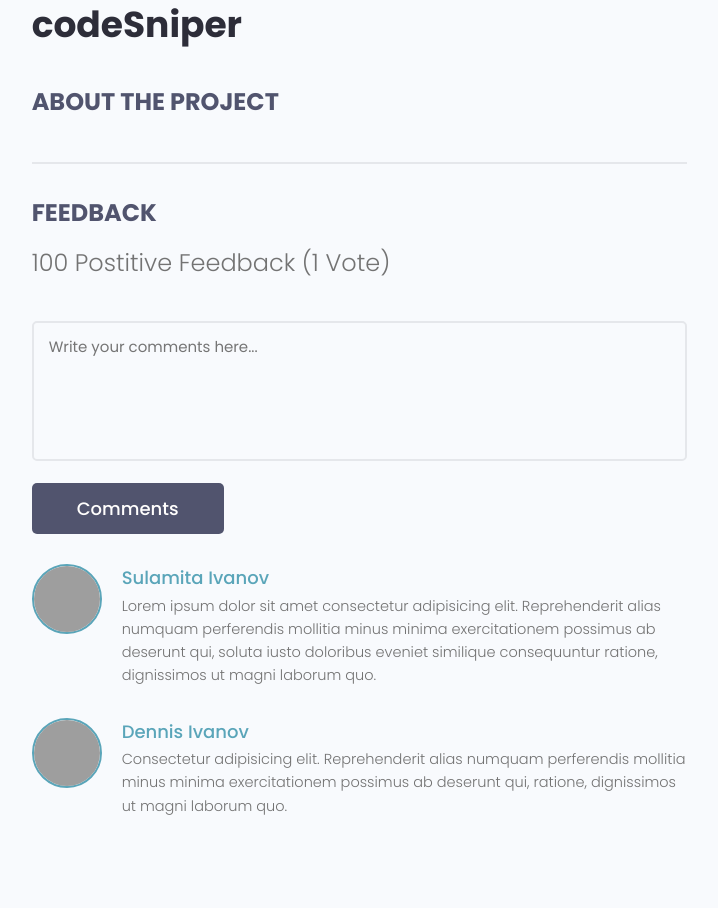
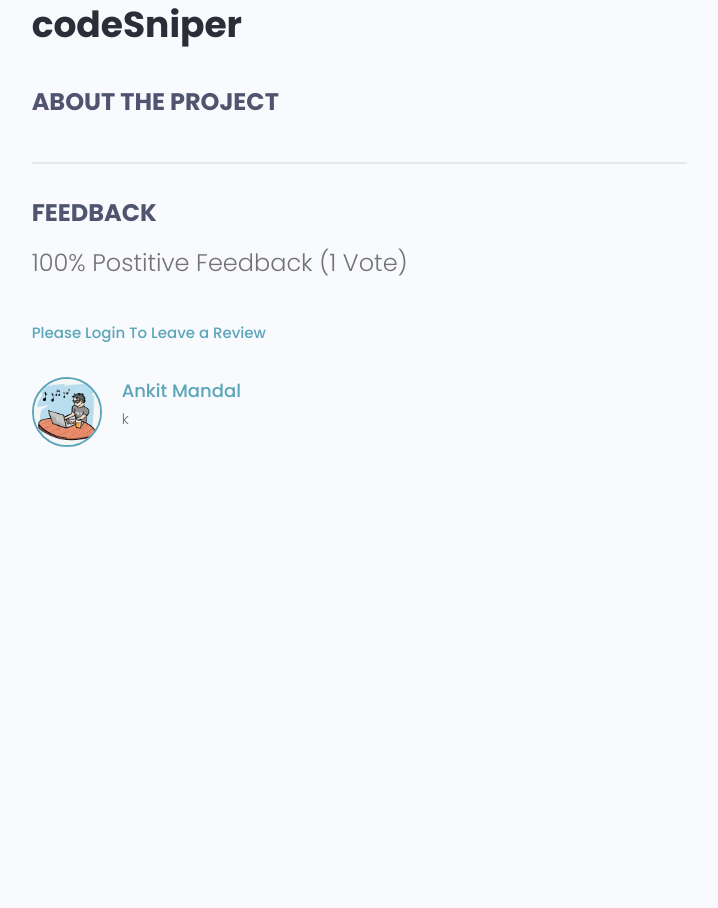
Before and after one commit to ankitmandal24/devsearch, a Django app: page /projects/project/3e0f4c79-d393-4fe4-addd-75f14e0e6166/ in a window 1280 px wide. Shown: the part 579-1487 px from the top of the page, without its empty margins (465-1183 px from the left). After the commit the page ends 1026 px from the top, so only its background shows below. Run offline with Django 3.2, Linux system fonts and the light colour scheme; data comes from the database, SQL or seed files in the repository; both versions use the stored data as it was after the commit; some libraries are stand-ins or nearby versions; grey boxes are pictures that could not be loaded.

Commit message:
05/06/2023

```diff
--- a/projects/forms.py
+++ b/projects/forms.py
@@ -1,6 +1,6 @@
 from django.forms import ModelForm
 from django import forms
-from .models import Project
+from .models import Project, Review
 
 class ProjectForm(ModelForm):
     class Meta:
@@ -16,3 +16,18 @@ class ProjectForm(ModelForm):
 
         for name, field in self.fields.items():
             field.widget.attrs.update({'class': 'input'})
+
+class ReviewForm(ModelForm):
+    class Meta:
+        model = Review
+        fields = ['value','body']
+
+        labels = {
+            'value': 'place your vote',
+            'body' : 'Add your comment'
+        }
+    def __init__(self,*args, **kwargs):
+        super(ReviewForm, self).__init__(*args, **kwargs)
+
+        for name, field in self.fields.items():
+            field.widget.attrs.update({'class': 'input'})
--- a/projects/models.py
+++ b/projects/models.py
@@ -18,17 +18,37 @@ class Project(models.Model):
 
     def __str__(self):
         return self.title
+    class Meta:
+        ordering = ['-vote_ratio', '-vote_total', 'title']
+
+    @property
+    def reviewers(self):
+        queryset = self.review_set.all().values_list('owner_id', flat=True)
+        return queryset
+
+    @property
+    def getvotecount(self):
+        reviews = self.review_set.all()
+        upvotes = reviews.filter(value='up').count()
+        totalvotes = reviews.count()
+
+        ratio = (upvotes/totalvotes)*100
+        self.vote_total = totalvotes
+        self.vote_ratio = ratio
+        self.save()
 
 class Review(models.Model):
     Vote_Type = (
         ('up', 'Up Vote'),
         ('down', 'Down Vote'),
     )
-    #owner =
+    owner = models.ForeignKey(Profile, on_delete=models.CASCADE,null = True)
     project = models.ForeignKey(Project, on_delete=models.CASCADE)
     body = models.TextField(blank=True, null=True)
     value = models.CharField(max_length=200, choices= Vote_Type)
 
+    class meta:
+        unique_together = [['owner','project']]
     def __str__(self):
         return self.value
 
--- a/projects/templates/projects.html
+++ b/projects/templates/projects.html
@@ -51,7 +51,7 @@
               <img class="project__thumbnail" src="{{project.featured_image.url}}" alt="project thumbnail" />
               <div class="card__body">
                 <h3 class="project__title">{{project.title}}</h3>
-                <p><a class="project__author" href="/project/{{project.id}}">By {{project.owner.name}}</a></p>
+                <p><a class="project__author" href="{% url 'user-profile' project.owner.id  %}">By {{project.owner.name}}</a></p>
                 <p class="project--rating">
                   <span style="font-weight: bold;">{{project.vote_ratio}}%</span> Postitive
                   {{project.vote_total}} Vote{{project.vote_total|pluralize:"s"}}
--- a/projects/templates/single-project.html
+++ b/projects/templates/single-project.html
@@ -31,45 +31,49 @@
         <div class="comments">
           <h3 class="singleProject__subtitle">Feedback</h3>
           <h5 class="project--rating">
-            {{project.vote_ratio}} Postitive Feedback ({{project.vote_total}} Vote{{project.vote_total|pluralize:"s"}})
+            {{project.vote_ratio}}% Postitive Feedback ({{project.vote_total}} Vote{{project.vote_total|pluralize:"s"}})
           </h5>
 
-          <form class="form" action="#" method="POST">
-            <!-- Textarea -->
+          {% if request.user.profile.id in project.reviewers %}
+            <p>You have already submitted the review</p>
+            {% elif request.user.profile == project.owner %}
+              <p>You cannot review your own work</p>
+            {% elif request.user.is_authenticated %}
+
+            <form class="form" action="{% url 'project' project.id %}" method="POST">
+
+              {% for field in form %}
+              {% csrf_token %}
               <div class="form__field">
-              <label for="formInput#textarea">Comments: </label>
-              <textarea class="input input--textarea" name="message" id="formInput#textarea"
-                placeholder="Write your comments here..."></textarea>
+                <label for="formInput#textarea">{{field.label}}</label>
+                {{field}}
               </div>
+              {% endfor %}
               <input class="btn btn--sub btn--lg" type="submit" value="Comments" />
             </form>
+            {% else %}
+              <a href="{% url 'login' %}?next={{request.path}}">Please Login To Leave a Review</a>
+          {% endif %}
+
+          {% for review in project.review_set.all %}
+          {% if review.body %}
           <div class="commentList">
+
             <div class="comment">
-              <a href="profile.html">
+              <a href="{% url 'user-profile' review.owner.id %}">
                 <img class="avatar avatar--md"
-                  src="https://pbs.twimg.com/profile_images/1335382240931368961/b3wSZKj4_400x400.jpg" alt="user" />
+                  src="{{review.owner.profile_image.url}}" alt="user" />
               </a>
+
+
               <div class="comment__details">
-                <a href="profile.html" class="comment__author">Sulamita Ivanov</a>
-                <p class="comment__info">
-                  Lorem ipsum dolor sit amet consectetur adipisicing elit. Reprehenderit alias numquam perferendis
-                  mollitia minus minima exercitationem possimus ab deserunt qui, soluta iusto doloribus eveniet
-                  similique consequuntur ratione, dignissimos ut magni laborum quo.
-                </p>
+                <a href="{% url 'user-profile' review.owner.id %}" class="comment__author">{{review.owner.name}}</a>
+                <p class="comment__info">{{review.body|linebreaksbr}}</p>
               </div>
+
             </div>
-            <div class="comment">
-              <a href="profile.html">
-                <img class="avatar avatar--md" src="https://avatars.githubusercontent.com/u/33843378" alt="user" />
-              </a>
-              <div class="comment__details">
-                <a href="profile.html" class="comment__author">Dennis Ivanov</a>
-                <p class="comment__info">
-                  Consectetur adipisicing elit. Reprehenderit alias numquam perferendis mollitia minus minima
-                  exercitationem possimus ab deserunt qui, ratione, dignissimos ut magni laborum quo.
-                </p>
-              </div>
-            </div>
+            {% endif %}
+            {% endfor %}
           </div>
         </div>
       </div>
--- a/projects/views.py
+++ b/projects/views.py
@@ -1,9 +1,11 @@
 from django.shortcuts import render, redirect
 from django.http import HttpResponse
 from django.contrib.auth.decorators import login_required
+
+from django.contrib import messages
 from django.db.models import Q
 from . models import Project, Tag
-from .forms import ProjectForm
+from .forms import ProjectForm,ReviewForm
 from .utils import SearchProject, paginateProjects
 # Create your views here.
 
@@ -17,9 +19,22 @@ def projects(request):
 
 def project(request, pk):
     projectobj = Project.objects.get(id=pk)
-    tags = projectobj.tags.all()
-    print('projectobj:', projectobj)
-    return render(request, "single-project.html",{'project':projectobj,'tags': tags})
+    # tags = projectobj.tags.all()
+    # print('projectobj:', projectobj)
+    form = ReviewForm()
+    if request.method == 'POST':
+        form = ReviewForm(request.POST)
+        review = form.save(commit=False)
+        review.project = projectobj
+        review.owner = request.user.profile
+        review.save()
+
+
+        projectobj.getvotecount
+
+        messages.success(request,'Your review has successfully submitted')
+        return redirect('project', pk=projectobj.id)
+    return render(request, "single-project.html",{'project':projectobj,'form': form})
 
 @login_required(login_url="login")
 def createproject(request):
--- a/users/templates/users/login_register.html
+++ b/users/templates/users/login_register.html
@@ -54,7 +54,7 @@
         <p>Hello Developer, Welcome Back!</p>
       </div>
 
-      <form action="#" class="form auth__form">
+      <form action="" method="POST" class="form auth__form">
         <!-- Input:Email -->
         <div class="form__field">
           <label for="formInput#text">Username: </label>
--- a/users/templates/users/user-profile.html
+++ b/users/templates/users/user-profile.html
@@ -89,7 +89,7 @@
                     <h3 class="project__title">{{project.title}}</h3>
                     <p><a class="project__author" href="{% url 'user-profile' project.owner.id %}">By {{project.owner.name}}</a></p>
                     <p class="project--rating">
-                      <span style="font-weight: bold;">9{{project.vote_ratio}}%</span> Postitive
+                      <span style="font-weight: bold;">{{project.vote_ratio}}%</span> Postitive
                       Feedback ({{project.vote_total}} Vote{{project.vote_total|pluralize:"s"}})
                     </p>
                     <div class="project__tags">
--- a/users/views.py
+++ b/users/views.py
@@ -16,7 +16,7 @@ def loginUser(request):
     if request.user.is_authenticated:
         return redirect('profiles')
     if request.method == 'POST':
-        username = request.POST['username']
+        username = request.POST['username'].lower()
         password = request.POST['password']
         try:
             user = User.objects.get(username=username)
@@ -27,7 +27,7 @@ def loginUser(request):
 
         if user is not None:
             login(request,user)
-            return redirect('profiles')
+            return redirect(request.GET['next'] if 'next' in request.GET else 'account' )
         else:
             messages.error(request, "username and password are incorrect")
 
```
Also changed, not shown: db.sqlite3, projects/migrations/0002_review_owner.py (added), static/images/profiles/Spy-x-Family-anya.webp (added), static/images/profiles/Spy-x-Family-anya_zbhBPAc.webp (added). Lines whose indentation alone changed are shown as unchanged.
